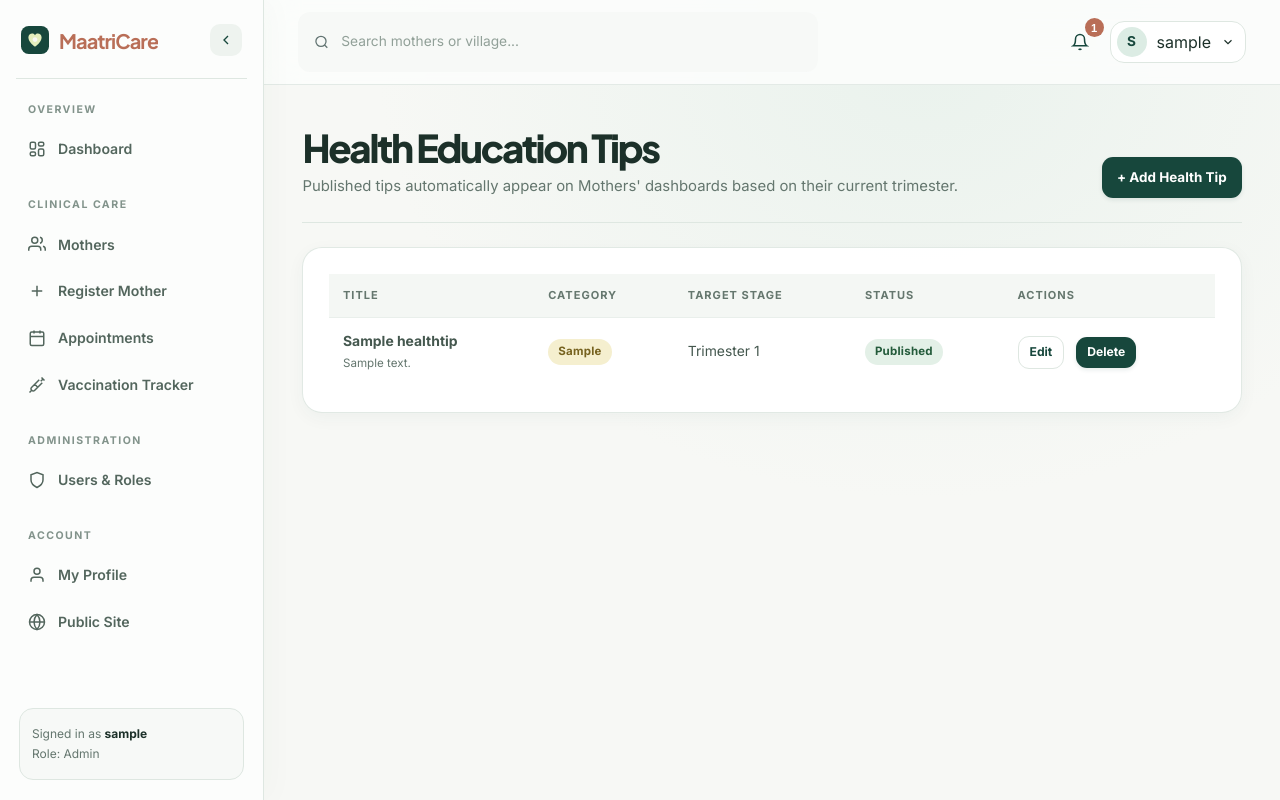
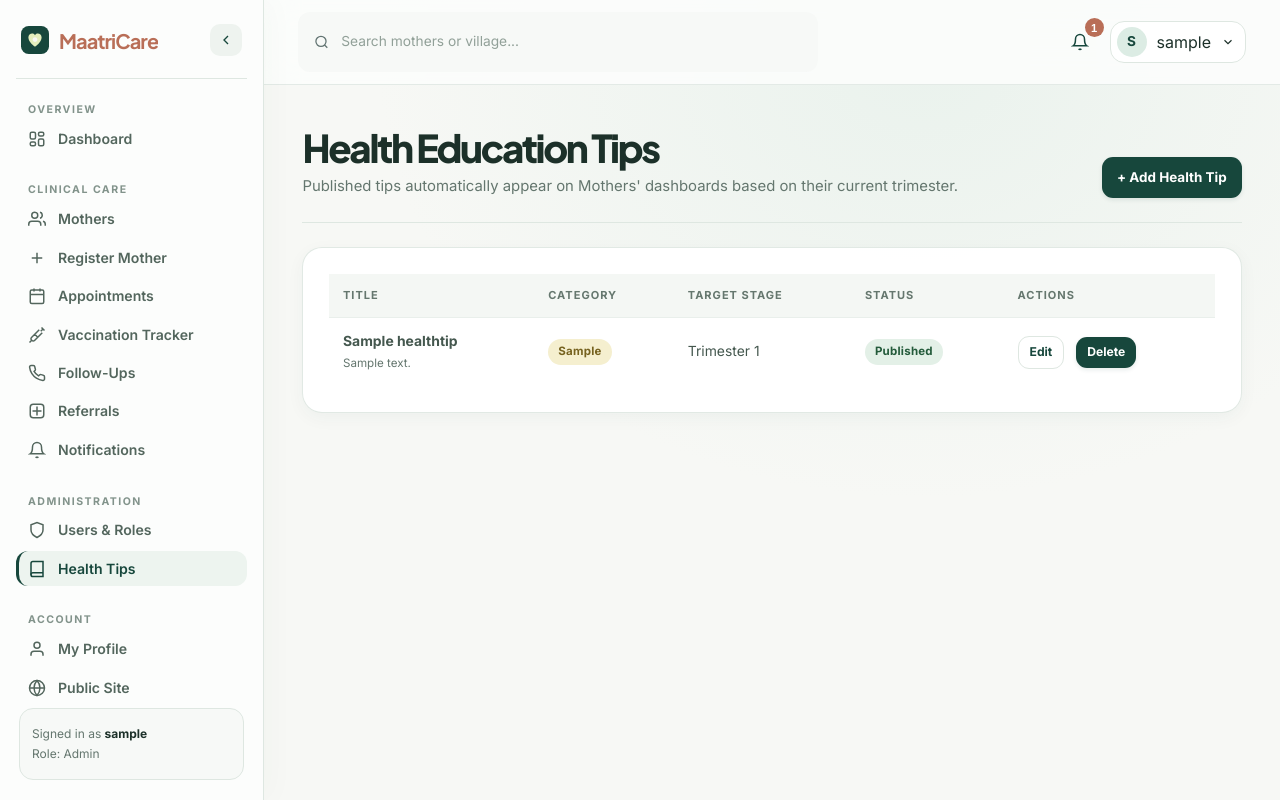
Before and after one commit to KuhuNarangg/MaatriCare, an ASP.NET Core app: page /Tips in a window 1280 px wide. Run offline with ASP.NET Core 8, Linux system fonts and the light colour scheme; the visitor is signed in with stand-in values (Sample User, id 1); tables that the repository leaves empty hold one stand-in row (values such as "Sample post"); the project's own start-up code is not run, and a stand-in starts its controllers and pages.

Commit message:
Wire Phase 6 navigation links into redesigned sidebar

```diff
--- a/Views/Shared/_Layout.cshtml
+++ b/Views/Shared/_Layout.cshtml
@@ -65,6 +65,18 @@
           <svg width="18" height="18" viewBox="0 0 24 24" fill="none" stroke="currentColor" stroke-width="2"><path d="m18 2 4 4M17 7l3-3M19 9 8.7 19.3c-1 1-2.5 1-3.4 0l-.6-.6c-1-1-1-2.5 0-3.4L15 5M9 11l4 4M5 19l-3 3"/></svg>
           <span class="side-label">Vaccination Tracker</span>
         </a>
+        <a class="side-link @(ctrl == "FollowUps" ? "active" : "")" asp-controller="FollowUps" asp-action="Index" title="Follow-Ups">
+          <svg width="18" height="18" viewBox="0 0 24 24" fill="none" stroke="currentColor" stroke-width="2"><path d="M22 16.92v3a2 2 0 0 1-2.18 2 19.79 19.79 0 0 1-8.63-3.07 19.5 19.5 0 0 1-6-6A19.79 19.79 0 0 1 2.12 4.18 2 2 0 0 1 4.11 2h3a2 2 0 0 1 2 1.72c.12.96.36 1.9.7 2.81a2 2 0 0 1-.45 2.11L8.09 9.91a16 16 0 0 0 6 6l1.27-1.27a2 2 0 0 1 2.11-.45c.91.34 1.85.58 2.81.7A2 2 0 0 1 22 16.92z"/></svg>
+          <span class="side-label">Follow-Ups</span>
+        </a>
+        <a class="side-link @(ctrl == "Referrals" ? "active" : "")" asp-controller="Referrals" asp-action="Index" title="Hospital Referrals">
+          <svg width="18" height="18" viewBox="0 0 24 24" fill="none" stroke="currentColor" stroke-width="2"><path d="M12 6v12M6 12h12"/><rect x="3" y="3" width="18" height="18" rx="4"/></svg>
+          <span class="side-label">Referrals</span>
+        </a>
+        <a class="side-link @(ctrl == "Notifications" ? "active" : "")" asp-controller="Notifications" asp-action="Index" title="Notifications">
+          <svg width="18" height="18" viewBox="0 0 24 24" fill="none" stroke="currentColor" stroke-width="2"><path d="M18 8A6 6 0 0 0 6 8c0 7-3 9-3 9h18s-3-2-3-9"/><path d="M13.73 21a2 2 0 0 1-3.46 0"/></svg>
+          <span class="side-label">Notifications</span>
+        </a>
       }
 
       @if (role == "Admin")
@@ -73,6 +85,10 @@
         <a class="side-link @(ctrl == "Users" ? "active" : "")" asp-controller="Users" asp-action="Index" title="Users & Roles">
           <svg width="18" height="18" viewBox="0 0 24 24" fill="none" stroke="currentColor" stroke-width="2"><path d="M12 22s8-4 8-10V5l-8-3-8 3v7c0 6 8 10 8 10z"/></svg>
           <span class="side-label">Users &amp; Roles</span>
+        </a>
+        <a class="side-link @(ctrl == "Tips" ? "active" : "")" asp-controller="Tips" asp-action="Index" title="Health Tips">
+          <svg width="18" height="18" viewBox="0 0 24 24" fill="none" stroke="currentColor" stroke-width="2"><path d="M4 19.5A2.5 2.5 0 0 1 6.5 17H20"/><path d="M6.5 2H20v20H6.5A2.5 2.5 0 0 1 4 19.5v-15A2.5 2.5 0 0 1 6.5 2z"/></svg>
+          <span class="side-label">Health Tips</span>
         </a>
       }
 
@@ -133,6 +149,12 @@
                   <span>@n.Subtitle</span>
                 </a>
               }
+              @if (role != "Mother")
+              {
+                <a class="notif-item" asp-controller="Notifications" asp-action="Index" style="text-align:center;color:var(--coral);font-weight:600;border-top:1px solid var(--border);margin-top:6px;">
+                  Open Notification Centre &rarr;
+                </a>
+              }
             </div>
           </div>
 
```
